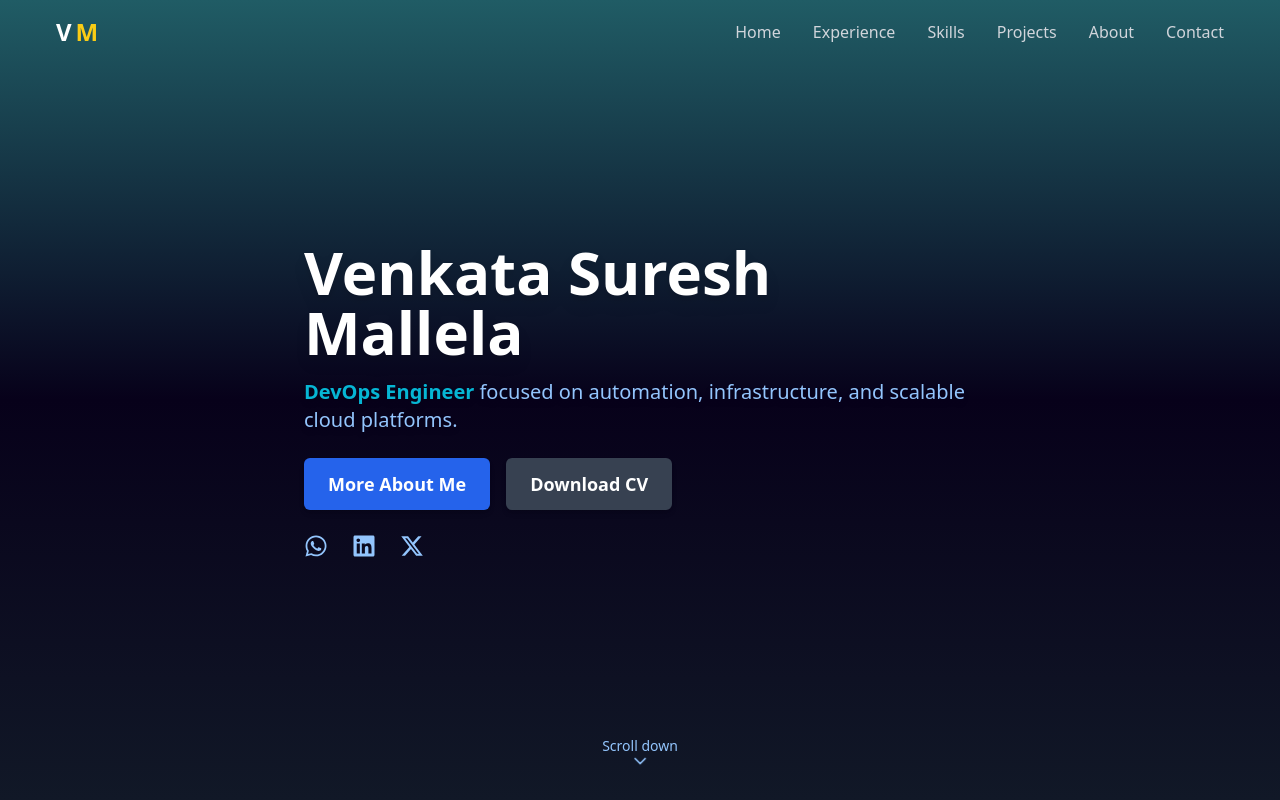
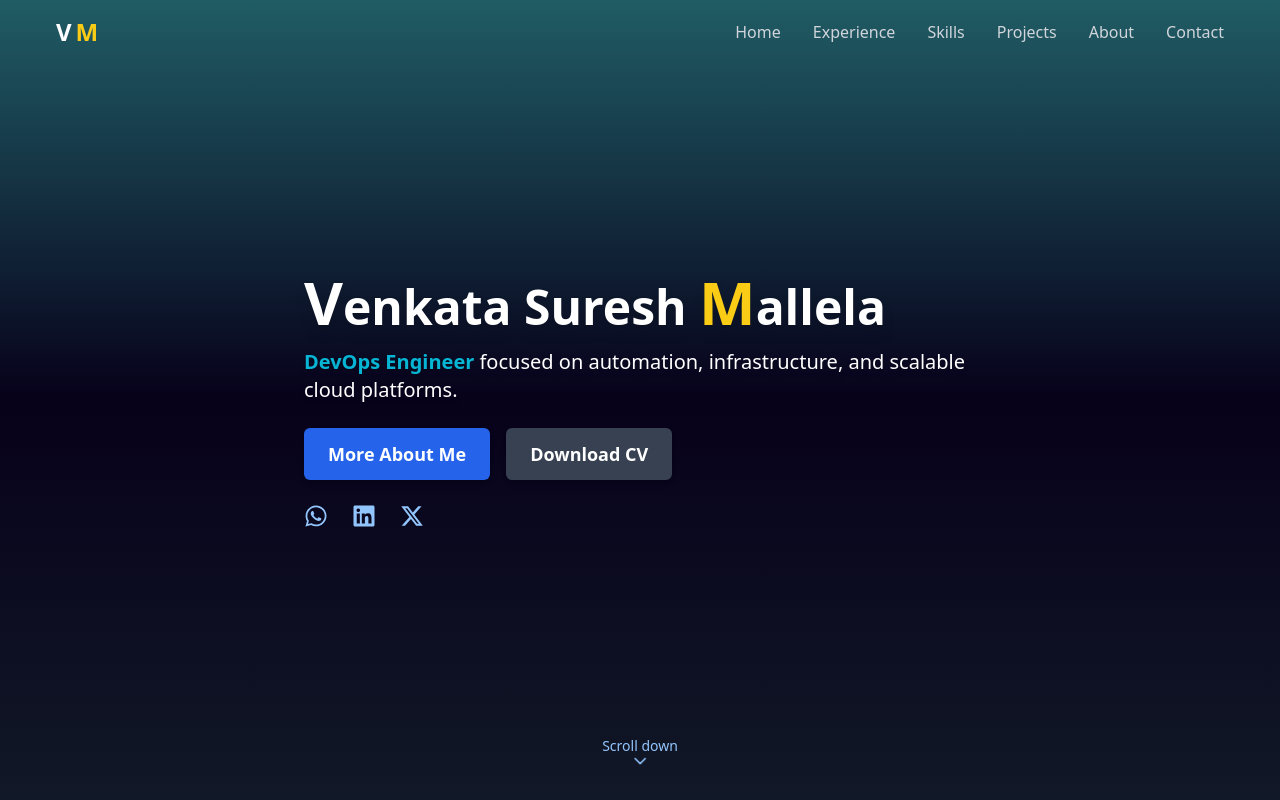
Before and after one commit to mallelasuresh1999/Venkata-Suresh-Mallela, a React (Vite) app: page / in a window 1280 px wide. Shown: the top 800 px of the page. Built offline with nearby package versions, Linux system fonts and the light colour scheme.

Commit message:
Modified the required Sections

```diff
--- a/src/components/Hero.tsx
+++ b/src/components/Hero.tsx
@@ -12,10 +12,10 @@ const Hero = () => {
 
       {/* Left Content */}
       <div className="z-10 text-center md:text-left max-w-2xl w-full md:w-3/5">
-        <h1 className="text-3xl sm:text-4xl md:text-5xl lg:text-6xl font-extrabold mb-4 drop-shadow-lg">
-          Venkata Suresh Mallela
+        <h1 className="text-3xl sm:text-4xl md:text-5xl lg:text-5xl font-extrabold mb-4 drop-shadow-lg">
+          <span className="text-white-400 text-6xl">V</span>enkata Suresh <span className="text-yellow-400 text-6xl">M</span>allela
         </h1>
-        <p className="text-blue-300 text-base sm:text-lg md:text-xl mb-6 drop-shadow-md">
+        <p className="text-white-300 text-base sm:text-lg md:text-xl mb-6 drop-shadow-md">
           <strong className="text-cyan-500">DevOps Engineer</strong> focused on automation, infrastructure, and scalable cloud platforms.
         </p>
 
```
